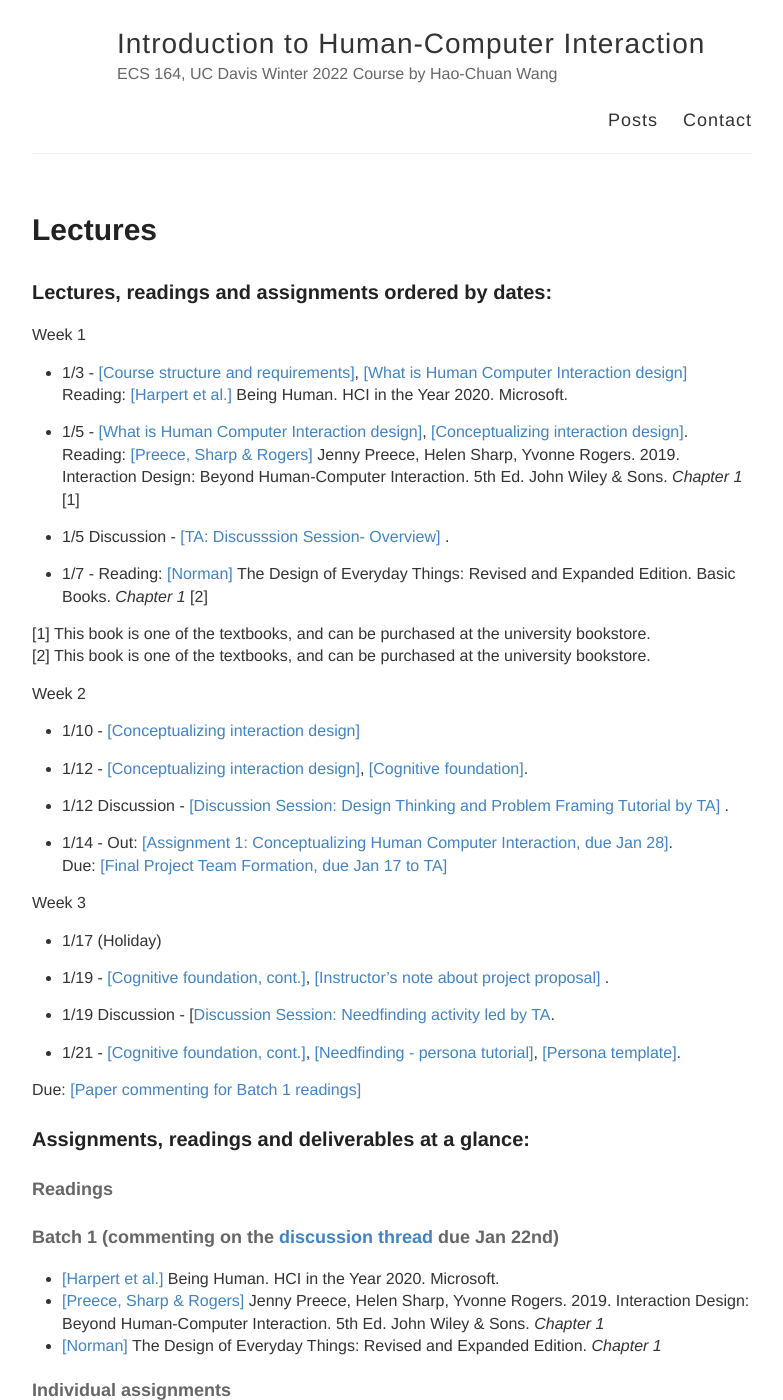
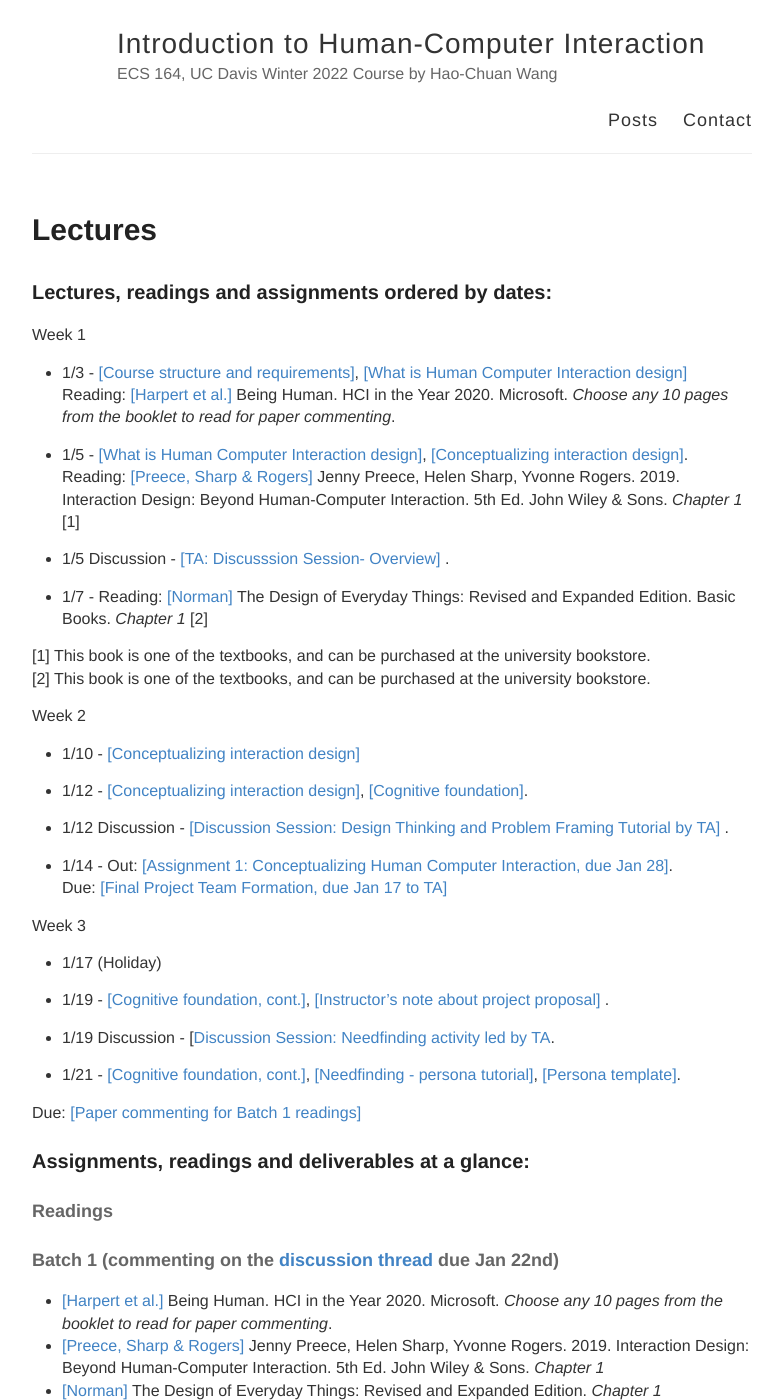
Before and after one commit to hciwang/hciwang.github.io, a Jekyll site: the page built from _posts/2022-1-1-lectures.md, in a window 1280 px wide and 1400 px high. Shown: the whole window, without its empty margins (248-1031 px from the left). Built offline with Jekyll 4.4.1, drawn with Linux system fonts in a browser that asks for light colours.

Commit message:
Update 2022-1-1-lectures.md

```diff
--- a/_posts/2022-1-1-lectures.md
+++ b/_posts/2022-1-1-lectures.md
@@ -7,7 +7,7 @@ permalink: /lectures/
 ### Lectures, readings and assignments ordered by dates:
 Week 1
 - 1/3 - [[Course structure and requirements]](https://canvas.ucdavis.edu/courses/633616/files/folder/Lecture%20slides?preview=15218366), [[What is Human Computer Interaction design]](https://canvas.ucdavis.edu/courses/633616/files/folder/Lecture%20slides?preview=15218365)
-Reading:  [[Harpert et al.]](https://www.microsoft.com/en-us/research/uploads/prod/2019/03/beinghumana3-1.pdf) Being Human. HCI in the Year 2020. Microsoft.
+Reading:  [[Harpert et al.]](https://www.microsoft.com/en-us/research/uploads/prod/2019/03/beinghumana3-1.pdf) Being Human. HCI in the Year 2020. Microsoft. *Choose any 10 pages from the booklet to read for paper commenting*.
 
 - 1/5 - [[What is Human Computer Interaction design]](https://canvas.ucdavis.edu/courses/633616/files/folder/Lecture%20slides?preview=15218365), [[Conceptualizing interaction design]]().
 Reading: [[Preece, Sharp & Rogers]](http://www.id-book.com/) Jenny Preece, Helen Sharp, Yvonne Rogers. 2019. Interaction Design: Beyond Human-Computer Interaction. 5th Ed. John Wiley & Sons.  *Chapter 1* [1]
@@ -51,7 +51,7 @@
 
 #### Readings
 #### Batch 1 (commenting on the [discussion thread](https://canvas.ucdavis.edu/courses/539971/discussion_topics/641753) due Jan 22nd)
-- [[Harpert et al.]](https://www.microsoft.com/en-us/research/uploads/prod/2019/03/beinghumana3-1.pdf) Being Human. HCI in the Year 2020. Microsoft.
+- [[Harpert et al.]](https://www.microsoft.com/en-us/research/uploads/prod/2019/03/beinghumana3-1.pdf) Being Human. HCI in the Year 2020. Microsoft. *Choose any 10 pages from the booklet to read for paper commenting*.
 - [[Preece, Sharp & Rogers]](http://www.id-book.com/) Jenny Preece, Helen Sharp, Yvonne Rogers. 2019. Interaction Design: Beyond Human-Computer Interaction. 5th Ed. John Wiley & Sons. *Chapter 1*
 - [[Norman]](https://www.basicbooks.com/titles/don-norman/the-design-of-everyday-things/9780465050659/) The Design of Everyday Things: Revised and Expanded Edition. *Chapter 1*
 
```
